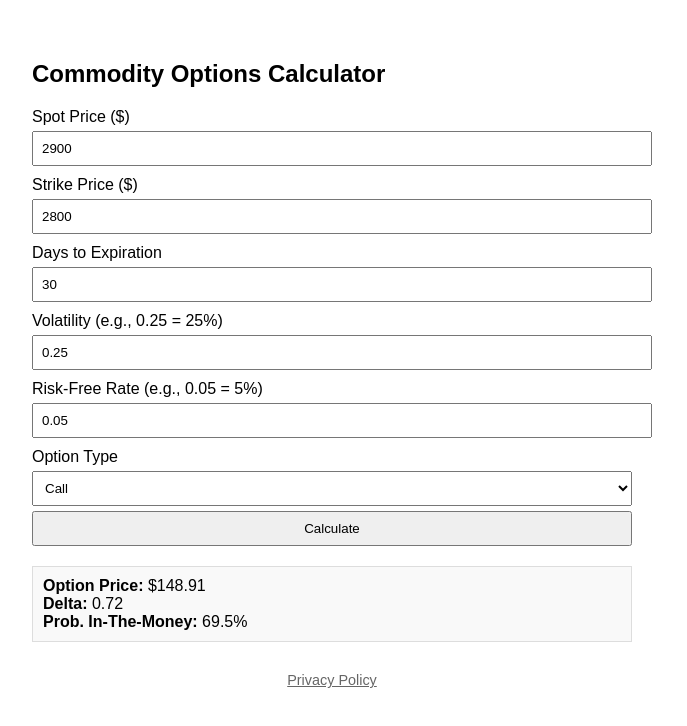
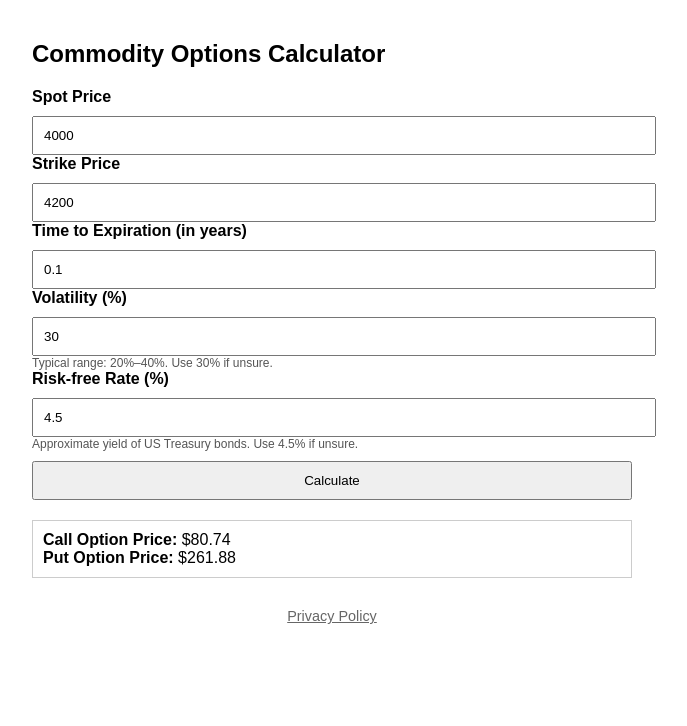
Before and after one commit to MartinColaF/commodity-options-calculator, a plain HTML site: page index.html in a window 1280 px wide. Both pictures are taken after a click on the button "Calculate". Shown: the whole page, without its empty margins (308-995 px from the left). Drawn offline with Linux system fonts and the light colour scheme.

Commit message:
Update index.html

```diff
--- a/index.html
+++ b/index.html
@@ -1,111 +1,93 @@
 <!DOCTYPE html>
 <html lang="en">
 <head>
-<meta name="google-adsense-account" content="ca-pub-9252193330548483">
   <meta charset="UTF-8">
-  <meta name="viewport" content="width=device-width, initial-scale=1">
   <title>Commodity Options Calculator</title>
   <style>
     body {
       font-family: Arial, sans-serif;
+      padding: 20px;
       max-width: 600px;
-      margin: 20px auto;
-      padding: 20px;
+      margin: auto;
+    }
+    input, button {
+      display: block;
+      margin-top: 10px;
+      padding: 10px;
+      width: 100%;
     }
     label {
-      display: block;
-      margin-top: 10px;
+      margin-top: 15px;
+      font-weight: bold;
     }
-    input, select, button {
-      width: 100%;
-      padding: 8px;
-      margin-top: 5px;
+    .tooltip {
+      font-size: 12px;
+      color: #555;
     }
-    #result {
+    .results {
       margin-top: 20px;
-      background: #f9f9f9;
       padding: 10px;
-      border: 1px solid #ddd;
+      border: 1px solid #ccc;
     }
   </style>
 </head>
 <body>
+
   <h2>Commodity Options Calculator</h2>
 
-  <label for="spot">Spot Price ($)</label>
-  <input type="number" id="spot" value="2900">
+  <label for="spot">Spot Price</label>
+  <input type="number" id="spot" value="4000">
 
-  <label for="strike">Strike Price ($)</label>
-  <input type="number" id="strike" value="2800">
+  <label for="strike">Strike Price</label>
+  <input type="number" id="strike" value="4200">
 
-  <label for="days">Days to Expiration</label>
-  <input type="number" id="days" value="30">
+  <label for="time">Time to Expiration (in years)</label>
+  <input type="number" step="0.01" id="time" value="0.1">
 
-  <label for="vol">Volatility (e.g., 0.25 = 25%)</label>
-  <input type="number" step="0.01" id="vol" value="0.25">
+  <label for="vol">Volatility (%)</label>
+  <input type="number" step="0.01" id="vol" value="30">
+  <div class="tooltip">Typical range: 20%–40%. Use 30% if unsure.</div>
 
-  <label for="rate">Risk-Free Rate (e.g., 0.05 = 5%)</label>
-  <input type="number" step="0.01" id="rate" value="0.05">
+  <label for="rate">Risk-free Rate (%)</label>
+  <input type="number" step="0.01" id="rate" value="4.5">
+  <div class="tooltip">Approximate yield of US Treasury bonds. Use 4.5% if unsure.</div>
 
-  <label for="type">Option Type</label>
-  <select id="type">
-    <option value="call">Call</option>
-    <option value="put">Put</option>
-  </select>
+  <button onclick="calculateOptions()">Calculate</button>
 
-  <button onclick="calculateOption()">Calculate</button>
-
-  <div id="result"></div>
+  <div class="results" id="results"></div>
 
   <script>
-    function norm_cdf(x) {
-      return (1.0 + Math.erf(x / Math.sqrt(2))) / 2.0;
-    }
+    function calculateOptions() {
+      const S = parseFloat(document.getElementById("spot").value);
+      const K = parseFloat(document.getElementById("strike").value);
+      const T = parseFloat(document.getElementById("time").value);
+      const vol = parseFloat(document.getElementById("vol").value) / 100;
+      const r = parseFloat(document.getElementById("rate").value) / 100;
 
-    Math.erf = function(x) {
-      // Approximate error function
-      const sign = (x >= 0) ? 1 : -1;
-      x = Math.abs(x);
-      const a1 =  0.254829592,
-            a2 = -0.284496736,
-            a3 =  1.421413741,
-            a4 = -1.453152027,
-            a5 =  1.061405429,
-            p  =  0.3275911;
-      const t = 1.0 / (1.0 + p * x);
-      const y = 1.0 - (((((a5 * t + a4) * t) + a3) * t + a2) * t + a1) * t * Math.exp(-x * x);
-      return sign * y;
-    };
+      const d1 = (Math.log(S / K) + (r + Math.pow(vol, 2) / 2) * T) / (vol * Math.sqrt(T));
+      const d2 = d1 - vol * Math.sqrt(T);
 
-    function calculateOption() {
-      const S = parseFloat(document.getElementById('spot').value);
-      const K = parseFloat(document.getElementById('strike').value);
-      const T = parseFloat(document.getElementById('days').value) / 365;
-      const v = parseFloat(document.getElementById('vol').value);
-      const r = parseFloat(document.getElementById('rate').value);
-      const type = document.getElementById('type').value;
+      const N = (x) => 0.5 * (1 + erf(x / Math.sqrt(2)));
+      const erf = (x) => {
+        const sign = (x >= 0) ? 1 : -1;
+        x = Math.abs(x);
+        const a1 =  0.254829592, a2 = -0.284496736, a3 = 1.421413741;
+        const a4 = -1.453152027, a5 = 1.061405429, p = 0.3275911;
+        const t = 1 / (1 + p * x);
+        const y = 1 - (((((a5 * t + a4) * t) + a3) * t + a2) * t + a1) * t * Math.exp(-x * x);
+        return sign * y;
+      };
 
-      const d1 = (Math.log(S / K) + (r + v * v / 2) * T) / (v * Math.sqrt(T));
-      const d2 = d1 - v * Math.sqrt(T);
+      const call = S * N(d1) - K * Math.exp(-r * T) * N(d2);
+      const put = K * Math.exp(-r * T) * N(-d2) - S * N(-d1);
 
-      let price, delta, probITM;
-      if (type === 'call') {
-        price = S * norm_cdf(d1) - K * Math.exp(-r * T) * norm_cdf(d2);
-        delta = norm_cdf(d1);
-        probITM = norm_cdf(d2);
-      } else {
-        price = K * Math.exp(-r * T) * norm_cdf(-d2) - S * norm_cdf(-d1);
-        delta = norm_cdf(d1) - 1;
-        probITM = norm_cdf(-d2);
-      }
-
-      document.getElementById('result').innerHTML = `
-        <strong>Option Price:</strong> $${price.toFixed(2)}<br>
-        <strong>Delta:</strong> ${delta.toFixed(2)}<br>
-        <strong>Prob. In-The-Money:</strong> ${(probITM * 100).toFixed(1)}%
+      document.getElementById("results").innerHTML = `
+        <strong>Call Option Price:</strong> $${call.toFixed(2)}<br>
+        <strong>Put Option Price:</strong> $${put.toFixed(2)}
       `;
     }
   </script>
+
 <footer style="text-align:center; padding: 1rem; font-size: 0.9rem; color: #666;">
   <p>
     <a href="/privacy.html" style="color: #666; text-decoration: underline;">Privacy Policy</a>
```
